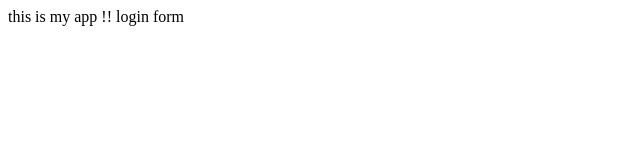
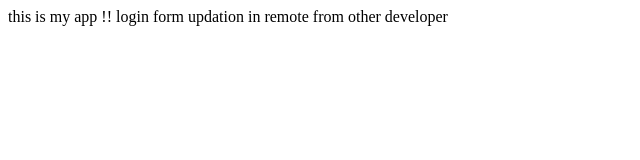
Before and after one commit to pratikduttta/myappsample, a plain HTML site: page index.html in a window 1280 px wide. Shown: the whole page, without its empty margins (0-640 px from the left). Drawn offline with Linux system fonts and the light colour scheme.

Commit message:
new lines added in index

```diff
--- a/index.html
+++ b/index.html
@@ -6,5 +6,6 @@ my app</title>
 <body>
 this is my app !!
 login form
+updation in remote from other developer
 </body>
 </html>
```
